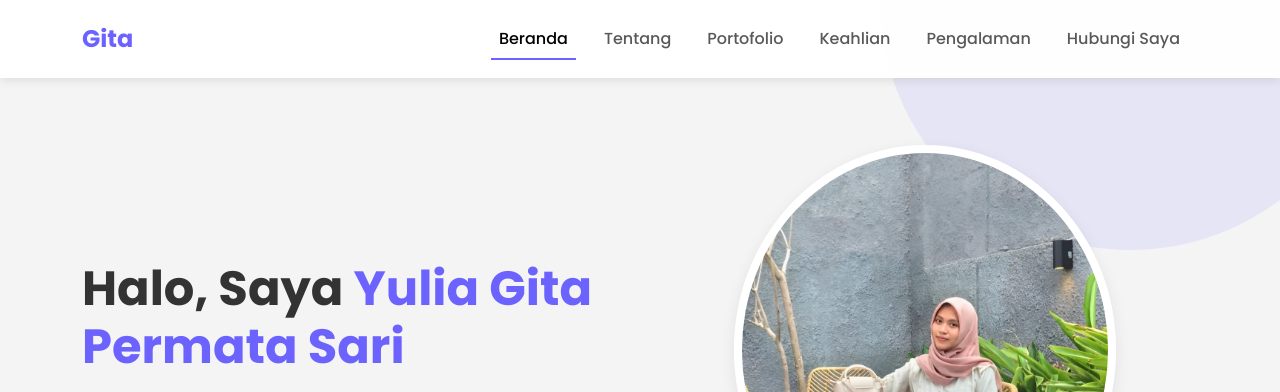
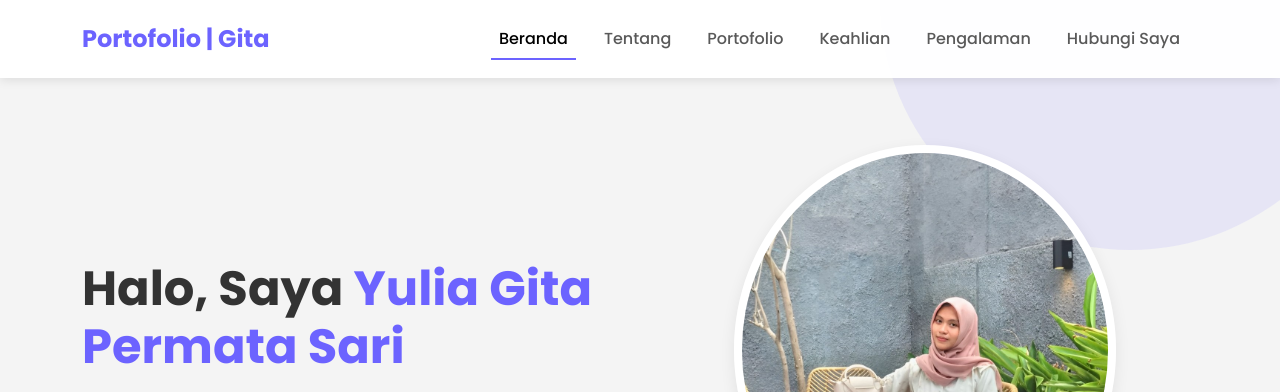
Before and after one commit to yuliagitaps77/Web-Personal-Gita, a plain HTML site: page index.html in a window 1280 px wide. Shown: the top 392 px of the page. Drawn offline with nearby package versions, Linux system fonts and the light colour scheme; a script that the page names is missing.

Commit message:
Update index.html

```diff
--- a/index.html
+++ b/index.html
@@ -19,7 +19,7 @@
 <body>
     <nav class="navbar navbar-expand-lg navbar-light fixed-top">
         <div class="container">
-            <a class="navbar-brand" href="#">Gita</a>
+            <a class="navbar-brand" href="#">Portofolio | Gita</a>
             <button class="navbar-toggler" type="button" data-bs-toggle="collapse" data-bs-target="#navbarNav"
                 aria-controls="navbarNav" aria-expanded="false" aria-label="Toggle navigation">
                 <span class="navbar-toggler-icon"></span>
```
